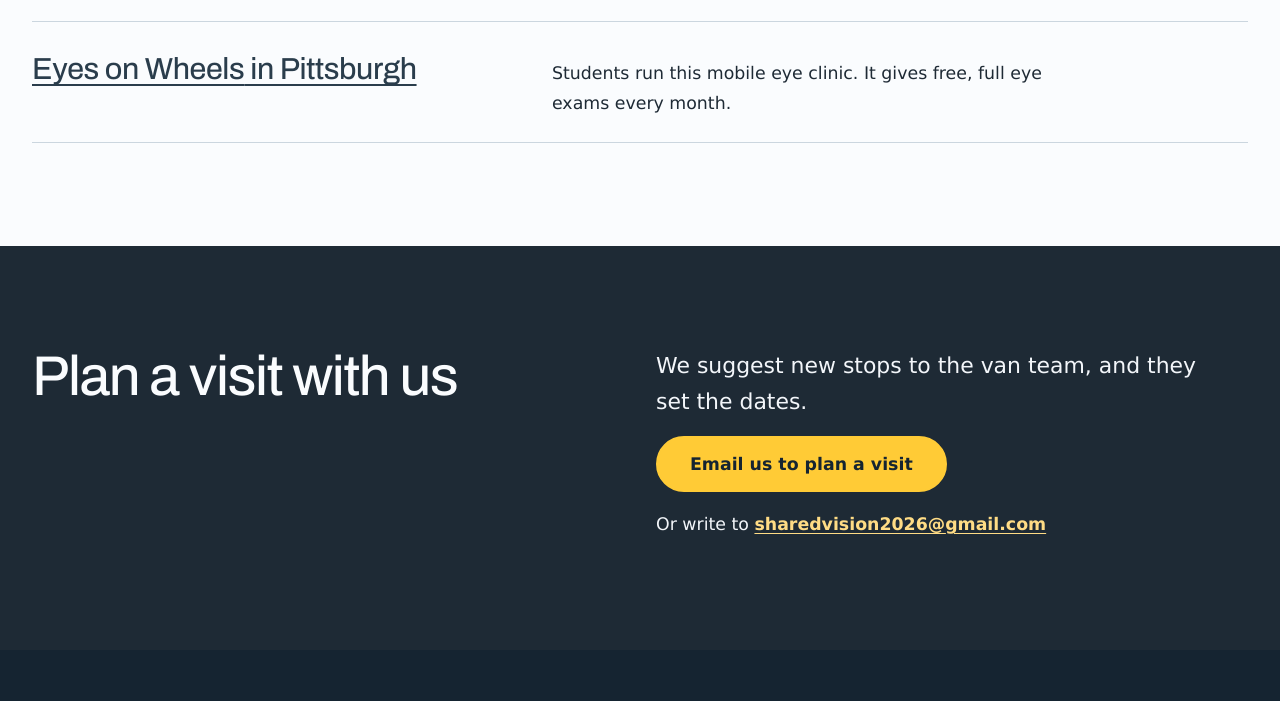
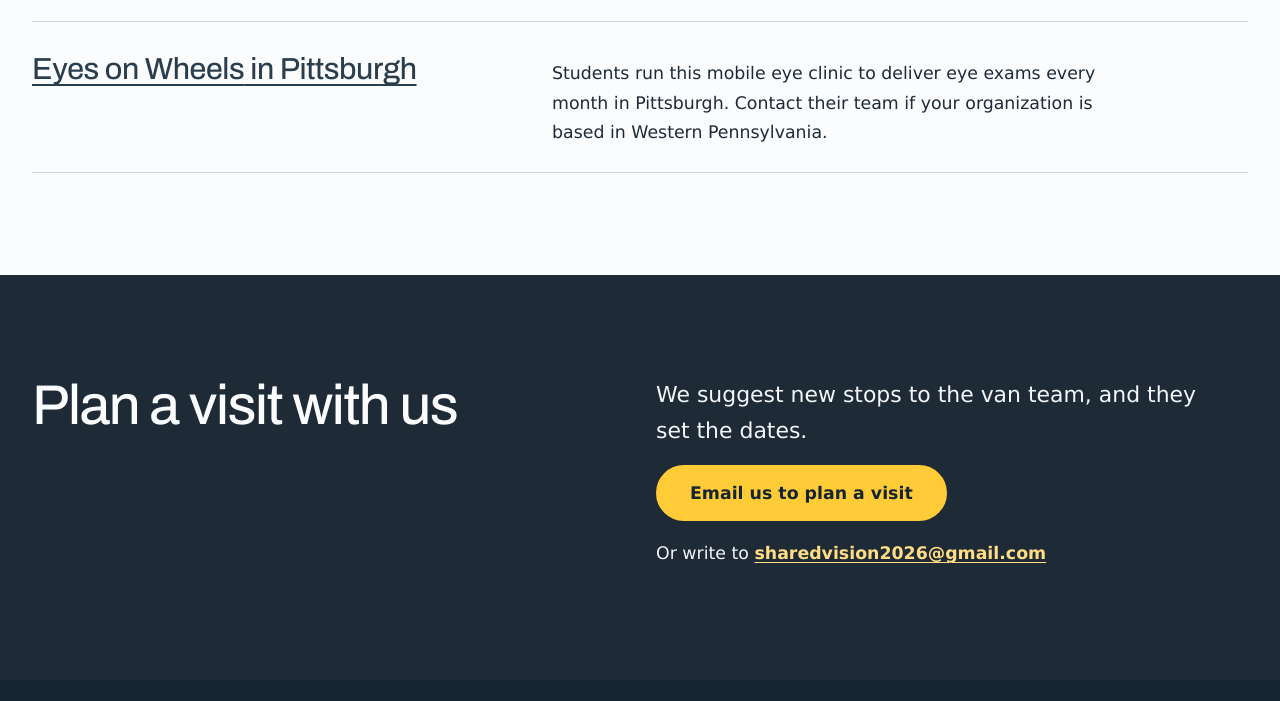
Before and after one commit to sharedvision2026/Shared-Vision, a plain HTML site: page organizations.html in a window 1280 px wide. Shown: the part 2387-3088 px from the top of the page. Drawn offline with Linux system fonts and the light colour scheme; a web font is replaced by a local one.

Commit message:
Revise 'Eyes on Wheels' description in organizations.html
Updated description for the 'Eyes on Wheels' entry to clarify services offered and contact information.

```diff
--- a/organizations.html
+++ b/organizations.html
@@ -165,7 +165,7 @@
           </li>
           <li class="contact">
             <h4><a class="big-link" href="https://upitteyesonwheels.com/eyes-on-wheels"><span><span translate="no">Eyes on Wheels</span> in Pittsburgh</span></a></h4>
-            <p>Students run this mobile eye clinic. It gives free, full eye exams every month.</p>
+            <p>Students run this mobile eye clinic to deliver eye exams every month in Pittsburgh. Contact their team if your organization is based in Western Pennsylvania.</p>
           </li>
         </ul>
       </div>
```
